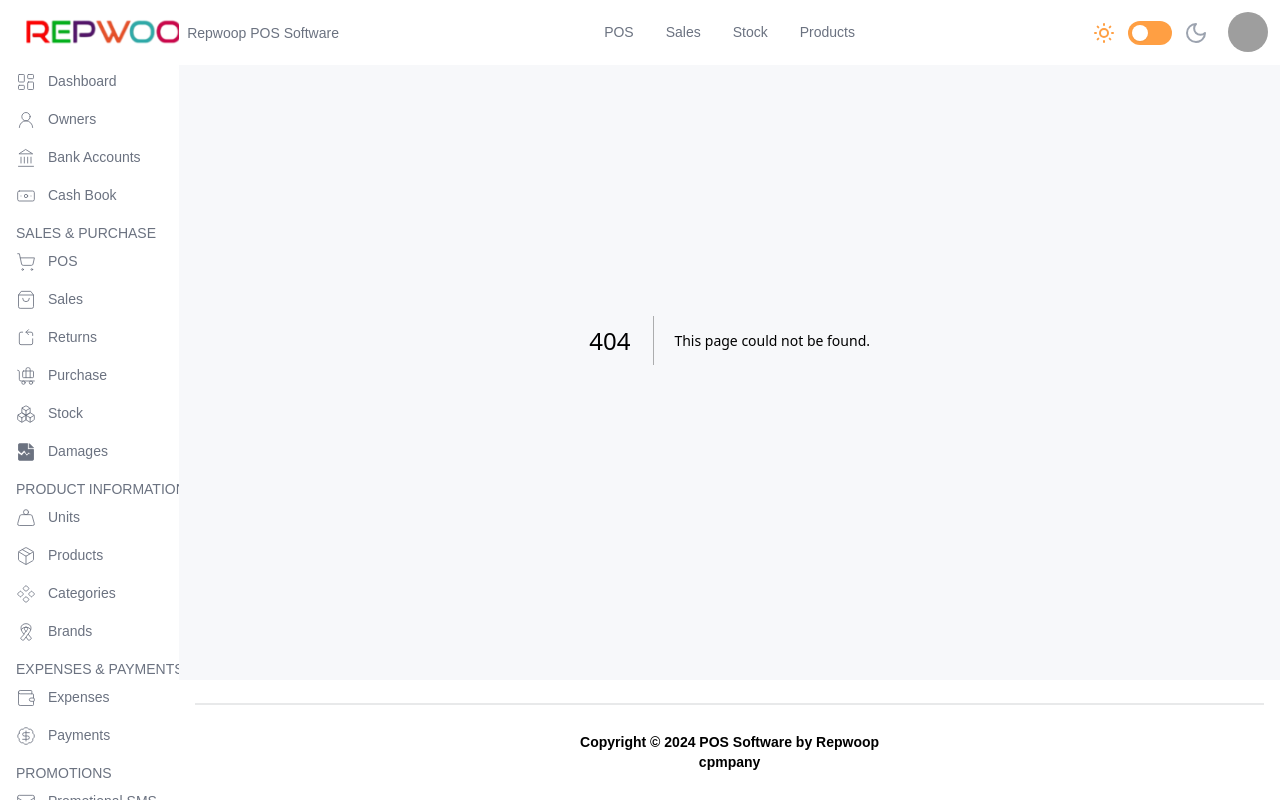
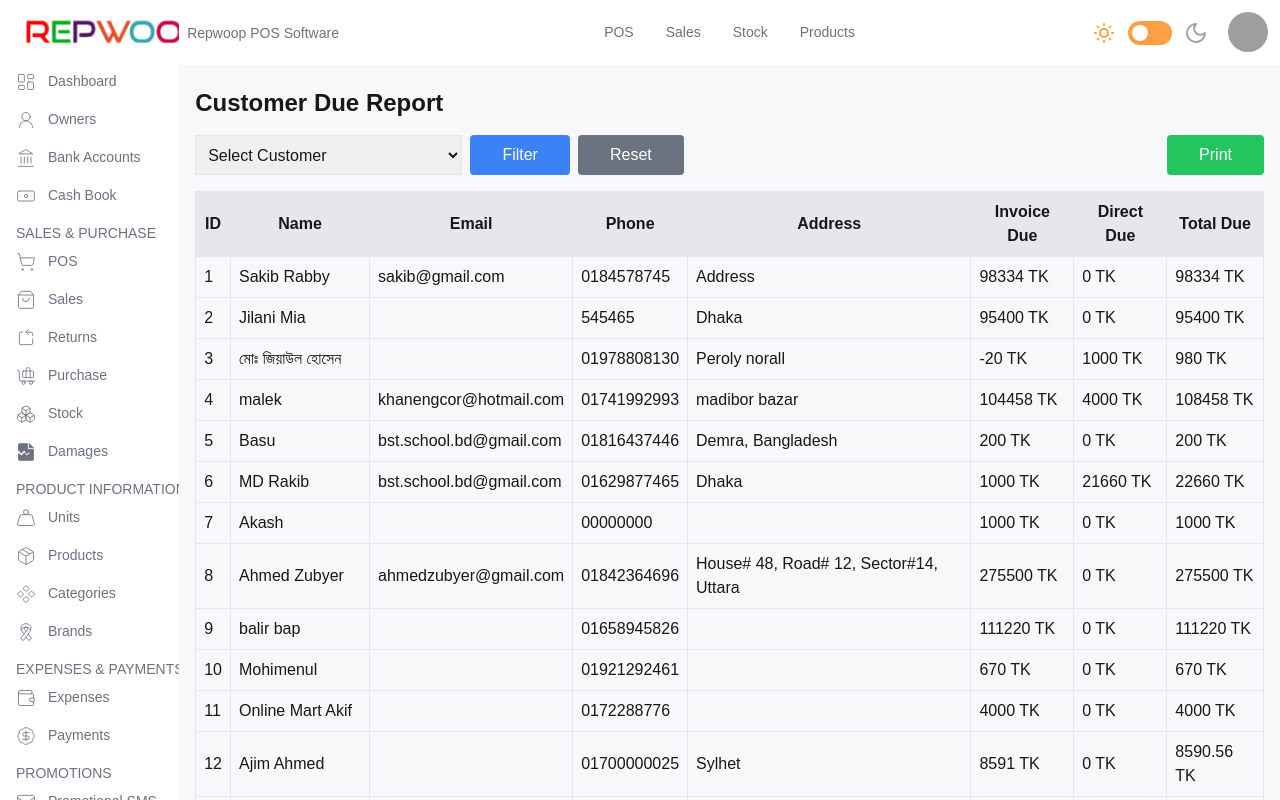
Before and after one commit to md-asif-iqbal/RepWoop-POS-system, a Next.js app: page /Customer-Due-Report in a window 1280 px wide. Before the commit this address had no page. Built offline with nearby package versions, Linux system fonts and the light colour scheme; grey boxes are pictures that could not be loaded.

Commit message:
Customer due report part done

```diff
--- /dev/null
+++ b/app/Customer-Due-Report/page.jsx
@@ -0,0 +1,145 @@
+"use client"
+import React, { useState } from 'react';
+export default function CustomerDueRepor() {
+
+    const data = [
+        { id: 1, name: 'Sakib Rabby', email: 'sakib@gmail.com', phone: '0184578745', address: 'Address', invoiceDue: 98334, directDue: 0, totalDue: 98334 },
+        { id: 2, name: 'Jilani Mia', email: '', phone: '545465', address: 'Dhaka', invoiceDue: 95400, directDue: 0, totalDue: 95400 },
+        { id: 3, name: 'মোঃ জিয়াউল হোসেন', email: '', phone: '01978808130', address: 'Peroly norall', invoiceDue: -20, directDue: 1000, totalDue: 980 },
+        { id: 4, name: 'malek', email: 'khanengcor@hotmail.com', phone: '01741992993', address: 'madibor bazar', invoiceDue: 104458, directDue: 4000, totalDue: 108458 },
+        { id: 5, name: 'Basu', email: 'bst.school.bd@gmail.com', phone: '01816437446', address: 'Demra, Bangladesh', invoiceDue: 200, directDue: 0, totalDue: 200 },
+        { id: 6, name: 'MD Rakib', email: 'bst.school.bd@gmail.com', phone: '01629877465', address: 'Dhaka', invoiceDue: 1000, directDue: 21660, totalDue: 22660 },
+        { id: 7, name: 'Akash', email: '', phone: '00000000', address: '', invoiceDue: 1000, directDue: 0, totalDue: 1000 },
+        { id: 8, name: 'Ahmed Zubyer', email: 'ahmedzubyer@gmail.com', phone: '01842364696', address: 'House# 48, Road# 12, Sector#14, Uttara', invoiceDue: 275500, directDue: 0, totalDue: 275500 },
+        { id: 9, name: 'balir bap', email: '', phone: '01658945826', address: '', invoiceDue: 111220, directDue: 0, totalDue: 111220 },
+        { id: 10, name: 'Mohimenul', email: '', phone: '01921292461', address: '', invoiceDue: 670, directDue: 0, totalDue: 670 },
+        { id: 11, name: 'Online Mart Akif', email: '', phone: '0172288776', address: '', invoiceDue: 4000, directDue: 0, totalDue: 4000 },
+        { id: 12, name: 'Ajim Ahmed', email: '', phone: '01700000025', address: 'Sylhet', invoiceDue: 8591, directDue: 0, totalDue: 8590.56 },
+        { id: 13, name: 'dev_test', email: '', phone: '01246732789', address: '', invoiceDue: 610, directDue: 0, totalDue: 610 },
+        { id: 14, name: 'dev_test@', email: '', phone: '01948732128', address: '', invoiceDue: 567, directDue: 0, totalDue: 567 },
+        { id: 15, name: 'jisan 0189048214', email: '', phone: '0189048214', address: '', invoiceDue: 430, directDue: 0, totalDue: 430 },
+      ];
+
+      const [currentPage, setCurrentPage] = useState(1);
+      const [filteredData, setFilteredData] = useState(data);
+      const itemsPerPage = 20; // Set items per page for pagination
+
+      // Generate unique names for the dropdown
+      const uniqueNames = [...new Set(data.map((product) => product.name))];
+
+      // Handle filtering when customer name is selected
+      const handleCustomerChange = (customerName) => {
+        if (customerName) {
+          const filtered = data.filter(item => item.name === customerName);
+          setFilteredData(filtered);
+        } else {
+          setFilteredData(data);
+        }
+        setCurrentPage(1); // Reset to first page after filtering
+      };
+
+      // Reset the filter
+      const resetFilter = () => {
+        setFilteredData(data);
+        setCurrentPage(1); // Reset to first page after resetting
+      };
+
+      // Pagination logic
+      const indexOfLastItem = currentPage * itemsPerPage;
+      const indexOfFirstItem = indexOfLastItem - itemsPerPage;
+      const currentData = filteredData.slice(indexOfFirstItem, indexOfLastItem);
+      const totalPages = Math.ceil(filteredData.length / itemsPerPage);
+
+      const handlePageChange = (pageNumber) => {
+        setCurrentPage(pageNumber);
+      };
+
+  // Print functionality
+  const handlePrint = () => {
+    const printContent = document.getElementById("table-to-print").outerHTML;
+    const newWindow = window.open('', '_blank');
+    newWindow.document.write(`
+      <html>
+        <head>
+          <title>Customer Information</title>
+          <style>
+            body { font-family: Arial, sans-serif; }
+            table { border-collapse: collapse; width: 100%; }
+            th, td { border: 1px solid #000; padding: 8px; text-align: left; }
+          </style>
+        </head>
+        <body onload="window.print()">
+          ${printContent.replace(/<th>Actions<\/th>.*?<\/tr>/, '')} <!-- Remove the Actions column -->
+        </body>
+      </html>
+    `);
+    newWindow.document.close();
+  };
+
+  return (
+    <div className="container mx-auto px-4 py-8 md:mt-[5%] mt-[15%] ">
+      <h1 className="text-2xl font-bold mb-4">Customer Due Report</h1>
+
+      <div className="flex flex-wrap justify-between items-center mb-4">
+        <div className="flex space-x-2 w-full md:w-1/2">
+        <select
+            onChange={(e) => handleCustomerChange(e.target.value)}
+            className="border p-2 w-full md:w-1/2"
+          >
+            <option value="">Select Customer</option>
+            {uniqueNames.map((name, index) => (
+              <option key={index} value={name}>
+                {name}
+              </option>
+            ))}
+          </select>
+          <button onClick={handleCustomerChange} className="bg-blue-500 text-white px-8 py-2 rounded">Filter</button>
+          <button onClick={resetFilter} className="bg-gray-500 text-white px-8 py-2 rounded">Reset</button>
+        </div>
+        <button onClick={handlePrint} className="bg-green-500 text-white px-8 py-2 rounded">Print</button>
+      </div>
+
+      <table id='table-to-print' className="table-auto w-full border-collapse border">
+        <thead>
+          <tr className="bg-gray-200">
+            <th className="border p-2">ID</th>
+            <th className="border p-2">Name</th>
+            <th className="border p-2">Email</th>
+            <th className="border p-2">Phone</th>
+            <th className="border p-2">Address</th>
+            <th className="border p-2">Invoice Due</th>
+            <th className="border p-2">Direct Due</th>
+            <th className="border p-2">Total Due</th>
+          </tr>
+        </thead>
+        <tbody>
+          {currentData.map((item) => (
+            <tr key={item.id}>
+                <td className="border p-2">{item.id}</td>
+              <td className="border p-2">{item.name}</td>
+              <td className="border p-2">{item.email}</td>
+              <td className="border p-2">{item.phone}</td>
+              <td className="border p-2">{item.address}</td>
+              <td className="border p-2">{item.invoiceDue} TK</td>
+              <td className="border p-2">{item.directDue} TK</td>
+              <td className="border p-2">{item.totalDue} TK</td>
+            </tr>
+          ))}
+        </tbody>
+      </table>
+
+      {/* Pagination */}
+      <div className="flex justify-center mt-4 space-x-2">
+        {Array.from({ length: totalPages }, (_, i) => (
+          <button
+            key={i}
+            onClick={() => handlePageChange(i + 1)}
+            className={`px-4 py-2 ${currentPage === i + 1 ? 'bg-blue-500 text-white' : 'bg-gray-300'}`}
+          >
+            {i + 1}
+          </button>
+        ))}
+      </div>
+    </div>
+  )
+}
--- a/app/Daily-Report/page.jsx
+++ b/app/Daily-Report/page.jsx
@@ -40,6 +40,8 @@ export default function DailyReport() {
   const [startDate, setStartDate] = useState('');
   const [endDate, setEndDate] = useState('');
   const [filteredData, setFilteredData] = useState(data);
+  const [currentPage, setCurrentPage] = useState(1);
+  const itemsPerPage = 20; // Set items per page
 
   // Filter data based on date range
   const filterData = () => {
@@ -54,6 +56,7 @@ export default function DailyReport() {
     }
 
     setFilteredData(filtered);
+    setCurrentPage(1); // Reset to first page after filtering
   };
 
   // Reset filter
@@ -61,39 +64,73 @@ export default function DailyReport() {
     setFilteredData(data);
     setStartDate('');
     setEndDate('');
+    setCurrentPage(1); // Reset to first page
   };
+
+  // Pagination Logic
+  const indexOfLastItem = currentPage * itemsPerPage;
+  const indexOfFirstItem = indexOfLastItem - itemsPerPage;
+  const currentData = filteredData.slice(indexOfFirstItem, indexOfLastItem);
+
+  const totalPages = Math.ceil(filteredData.length / itemsPerPage);
+
+  const handlePageChange = (pageNumber) => {
+    setCurrentPage(pageNumber);
+  };
+  // Print functionality
+  const handlePrint = () => {
+    const printContent = document.getElementById("table-to-print").outerHTML;
+    const newWindow = window.open('', '_blank');
+    newWindow.document.write(`
+      <html>
+        <head>
+          <title>Customer Information</title>
+          <style>
+            body { font-family: Arial, sans-serif; }
+            table { border-collapse: collapse; width: 100%; }
+            th, td { border: 1px solid #000; padding: 8px; text-align: left; }
+          </style>
+        </head>
+        <body onload="window.print()">
+          ${printContent.replace(/<th>Actions<\/th>.*?<\/tr>/, '')} <!-- Remove the Actions column -->
+        </body>
+      </html>
+    `);
+    newWindow.document.close();
+  };
+
 
   return (
     <div>
 
-        <div className="container mx-auto px-4 py-8">
-      <h1 className="text-2xl font-bold mb-4">Daily Report</h1>
+        <div className="container mx-auto px-4 py-8 md:mt-[5%] mt-[15%] ">
+      <h1 className="text-2xl font-bold mb-5 dark:text-white">Daily Report</h1>
 
-      <div className="flex justify-between mb-4">
-        <div className="flex space-x-2">
+      <div className="flex justify-between  w-full mb-5">
+        <div className="flex md:space-x-2 w-full ">
           <input
             type="date"
             value={startDate}
             onChange={e => setStartDate(e.target.value)}
-            className="border p-2"
+            className="border p-2 w-full"
             placeholder="Enter Start Date"
           />
           <input
             type="date"
             value={endDate}
             onChange={e => setEndDate(e.target.value)}
-            className="border p-2"
+            className="border p-2 w-full"
             placeholder="Enter End Date"
           />
-          <button onClick={filterData} className="bg-blue-500 text-white px-4 py-2 rounded">Filter</button>
-          <button onClick={resetFilter} className="bg-gray-500 text-white px-4 py-2 rounded">Reset</button>
+          <button onClick={filterData} className="bg-blue-500 text-white px-8 py-2 rounded ">Filter</button>
+          <button onClick={resetFilter} className="bg-gray-500 text-white px-8 py-2 rounded">Reset</button>
         </div>
-        <button onClick={() => window.print()} className="bg-green-500 text-white px-4 py-2 rounded">Print</button>
+        <button onClick={handlePrint} className="bg-green-500 text-white px-8 md:ml-2 py-2 rounded">Print</button>
       </div>
 
-      <table className="table-auto w-full border-collapse border">
+      <table id='table-to-print' className="table-auto w-full border-collapse border text-center">
         <thead>
-          <tr className="bg-gray-200">
+          <tr className="bg-gray-200 ">
             <th className="border p-2">ID</th>
             <th className="border p-2">Date</th>
             <th className="border p-2">Sell Amount</th>
@@ -104,8 +141,8 @@ export default function DailyReport() {
             <th className="border p-2">Net Profit</th>
           </tr>
         </thead>
-        <tbody>
-          {filteredData.map((item) => (
+        <tbody className="dark:text-white ">
+          {currentData.map((item) => (
             <tr key={item.id}>
               <td className="border p-2">{item.id}</td>
               <td className="border p-2">{item.date}</td>
@@ -132,7 +169,20 @@ export default function DailyReport() {
           </tr>
         </tfoot>
       </table>
+      {/* Pagination */}
+     <div className="flex justify-center mt-4 space-x-2">
+        {Array.from({ length: totalPages }, (_, i) => (
+          <button
+            key={i}
+            onClick={() => handlePageChange(i + 1)}
+            className={`px-4 py-2 ${currentPage === i + 1 ? 'bg-blue-500 text-white' : 'bg-gray-300'}`}
+          >
+            {i + 1}
+          </button>
+        ))}
+      </div>
     </div>
+
     </div>
   )
 }
```
